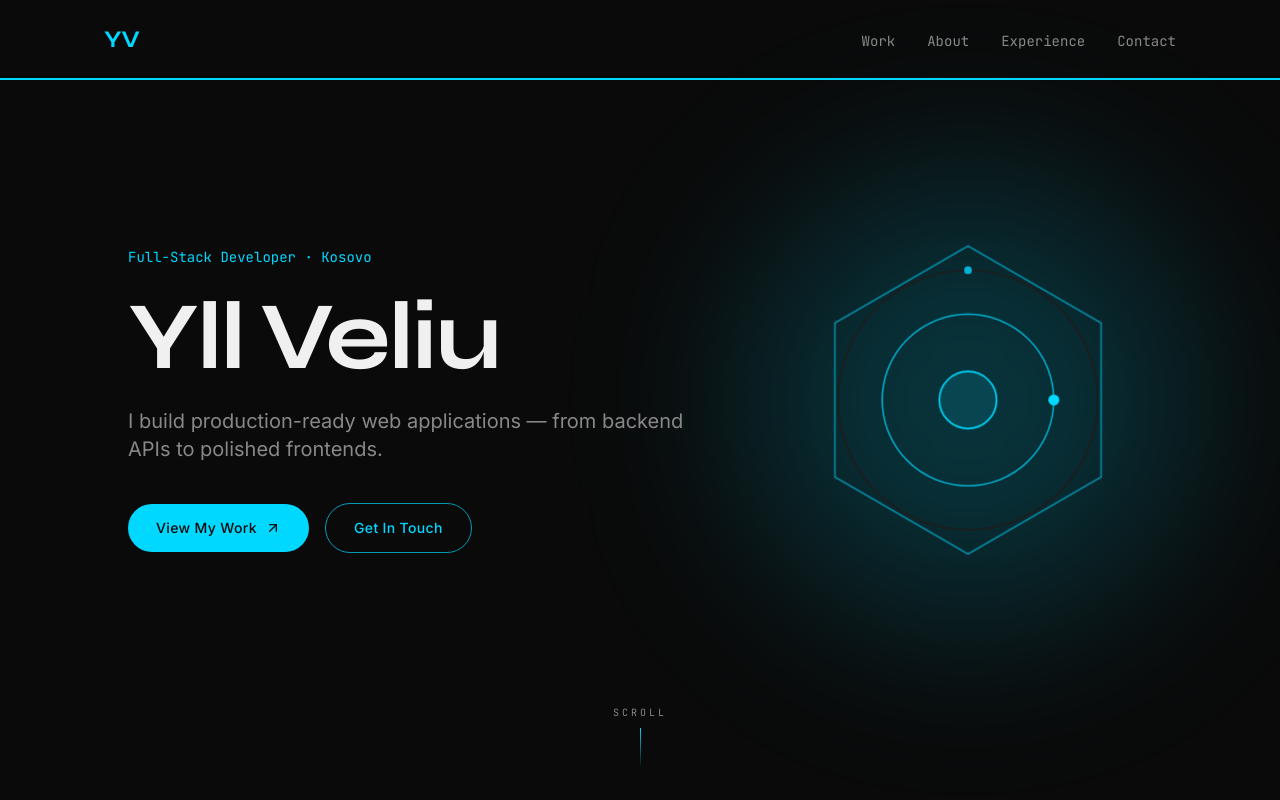
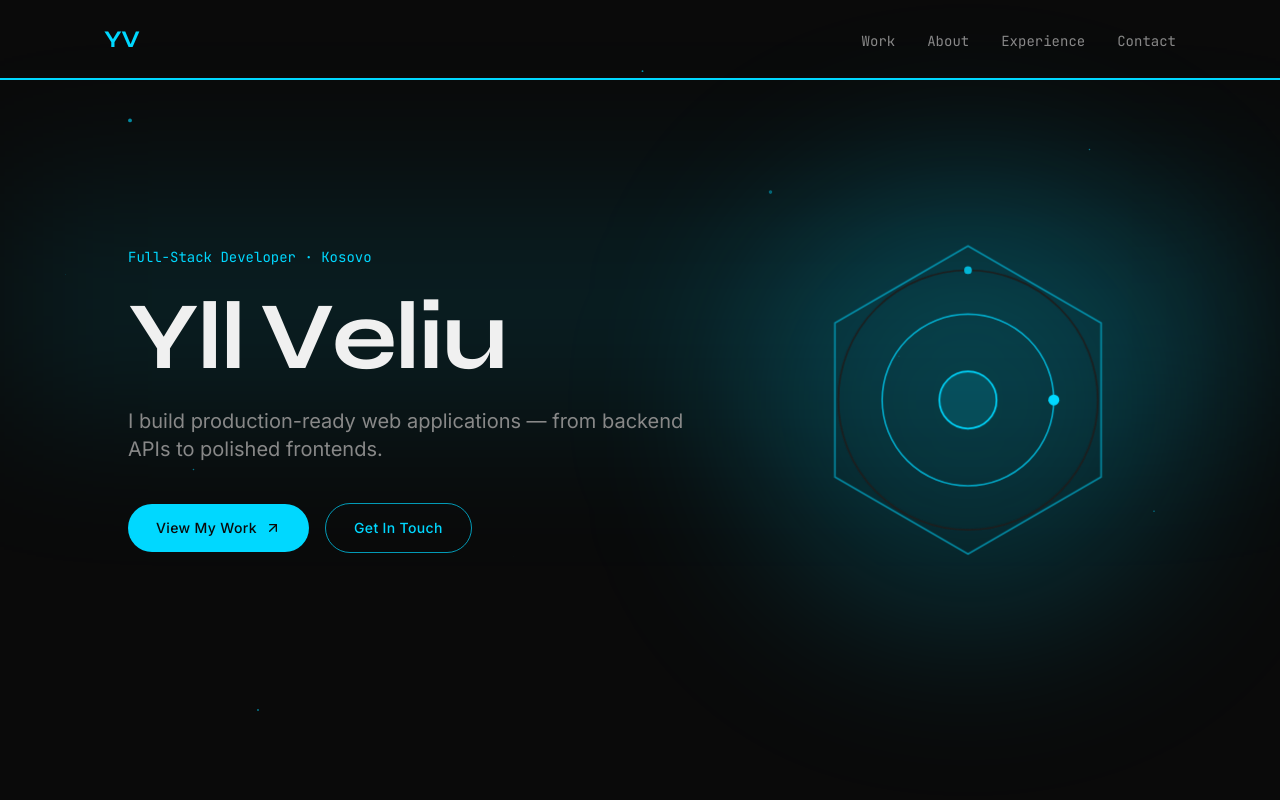
Before and after one commit to yllveliu/yllveliu-portfolio, a Next.js app: page / in a window 1280 px wide. Shown: the top 800 px of the page. Built offline with nearby package versions, Linux system fonts and the light colour scheme.

Commit message:
Add typewriter name animation and floating cyan particles to hero

```diff
--- a/components/Hero.tsx
+++ b/components/Hero.tsx
@@ -12,15 +12,51 @@ export default function Hero() {
       id="top"
       className="relative flex min-h-screen items-center overflow-hidden bg-bg pt-24 md:pt-0"
     >
-      {/* Mobile background shape — absolute, right side, behind text */}
+      {/* Mobile: large centered shape behind text */}
       <motion.div
-        initial={{ opacity: 0, scale: 0.85 }}
+        initial={{ opacity: 0, scale: 0.7 }}
         animate={{ opacity: 1, scale: 1 }}
-        transition={{ duration: 1, delay: 0.5, ease: "easeOut" }}
-        className="pointer-events-none absolute right-[-40px] top-1/2 -translate-y-1/2 opacity-40 md:hidden"
-        style={{ width: 220, height: 220 }}
+        transition={{ duration: 1.2, delay: 0.3, ease: "easeOut" }}
+        className="pointer-events-none absolute left-1/2 top-1/2 -translate-x-1/2 -translate-y-1/2 md:hidden"
+        style={{ width: 380, height: 380 }}
       >
         <HeroShape />
+      </motion.div>
+
+      {/* Mobile: floating particles */}
+      {[
+        { x: "10%", y: "15%", size: 4, delay: 0, duration: 3.5 },
+        { x: "85%", y: "20%", size: 3, delay: 0.5, duration: 4 },
+        { x: "70%", y: "45%", size: 6, delay: 0.2, duration: 5 },
+        { x: "15%", y: "60%", size: 3, delay: 0.8, duration: 3.8 },
+        { x: "90%", y: "65%", size: 4, delay: 0.3, duration: 4.5 },
+        { x: "50%", y: "10%", size: 5, delay: 0.6, duration: 4.2 },
+        { x: "30%", y: "80%", size: 3, delay: 0.1, duration: 3.2 },
+        { x: "75%", y: "80%", size: 4, delay: 0.9, duration: 5.5 },
+        { x: "5%",  y: "35%", size: 3, delay: 0.4, duration: 4.8 },
+        { x: "60%", y: "25%", size: 5, delay: 0.7, duration: 3.6 },
+        { x: "40%", y: "70%", size: 3, delay: 0.2, duration: 5.2 },
+        { x: "20%", y: "90%", size: 4, delay: 0.5, duration: 4.1 },
+      ].map((p, i) => (
+        <motion.div
+          key={i}
+          className="pointer-events-none absolute rounded-full bg-accent"
+          style={{ left: p.x, top: p.y, width: p.size, height: p.size }}
+          initial={{ opacity: 0, scale: 0 }}
+          animate={{ opacity: [0, 0.7, 0.4, 0.7], scale: 1, y: [0, -12, 0] }}
+          transition={{ duration: p.duration, delay: p.delay, repeat: Infinity, ease: "easeInOut" }}
+        />
+      ))}
+
+      {/* Mobile: cyan glow behind name */}
+      <motion.div
+        initial={{ opacity: 0 }}
+        animate={{ opacity: 1 }}
+        transition={{ duration: 1.5, delay: 0.4 }}
+        className="pointer-events-none absolute left-0 top-[38%] -translate-y-1/2"
+        style={{ width: "100%", height: 220 }}
+      >
+        <div className="h-full w-full bg-accent/10 blur-[80px]" />
       </motion.div>
 
       <div className="mx-auto grid w-full max-w-7xl grid-cols-1 items-center gap-12 px-6 pb-16 pl-6 md:grid-cols-[1.1fr_0.9fr] md:gap-8 md:pb-0 md:pl-[10vw] md:pr-[6vw]">
@@ -36,23 +72,23 @@ export default function Hero() {
           </motion.p>
 
           <h1 className="font-heading text-[56px] font-bold leading-[0.95] tracking-tight text-fg md:text-[96px]">
-            {hero.nameWords.map((word, i) => (
-              <span
-                key={word}
-                className="mr-4 inline-block overflow-hidden align-bottom"
-              >
+            {hero.nameWords.map((word, wi) => (
+              <span key={word} className="mr-4 inline-block">
+                {word.split("").map((char, ci) => (
                   <motion.span
-                  initial={{ y: "110%" }}
-                  animate={{ y: "0%" }}
+                    key={ci}
+                    initial={{ opacity: 0, y: 20 }}
+                    animate={{ opacity: 1, y: 0 }}
                     transition={{
-                    duration: 0.7,
-                    delay: 0.3 + i * 0.1,
+                      duration: 0.3,
+                      delay: 0.3 + wi * (word.length * 0.06) + ci * 0.06,
                       ease: [0.22, 1, 0.36, 1],
                     }}
                     className="inline-block"
                   >
-                  {word}
+                    {char}
                   </motion.span>
+                ))}
               </span>
             ))}
           </h1>
@@ -95,18 +131,6 @@ export default function Hero() {
         </motion.div>
       </div>
 
-      {/* Scroll hint */}
-      <motion.div
-        initial={{ opacity: 0 }}
-        animate={{ opacity: 1 }}
-        transition={{ duration: 0.6, delay: 1.2 }}
-        className="absolute bottom-8 left-1/2 hidden -translate-x-1/2 flex-col items-center gap-2 md:flex"
-      >
-        <span className="font-mono text-[10px] uppercase tracking-[0.3em] text-muted">
-          Scroll
-        </span>
-        <span className="h-10 w-px bg-gradient-to-b from-accent to-transparent" />
-      </motion.div>
     </section>
   );
 }
```
Lines whose indentation alone changed are shown as unchanged.
